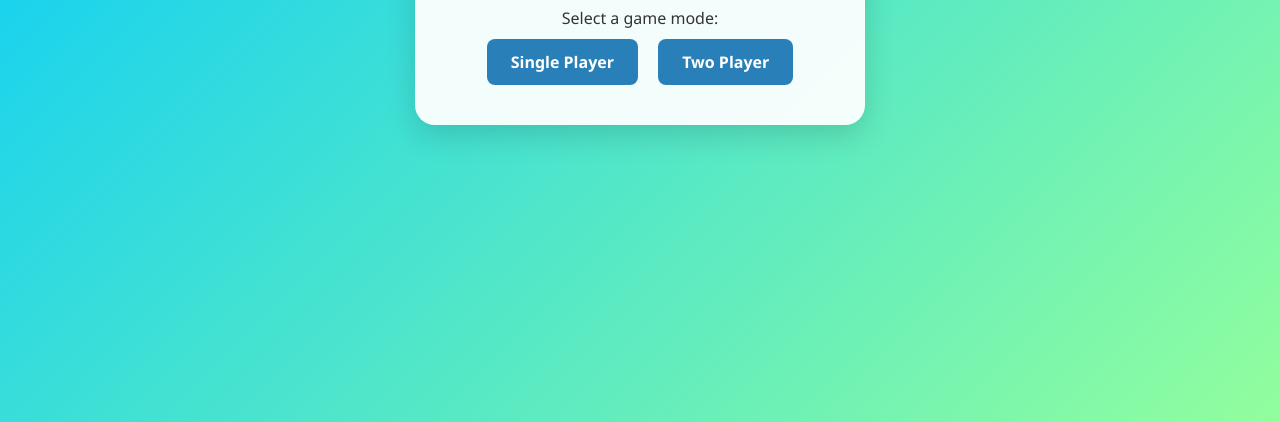
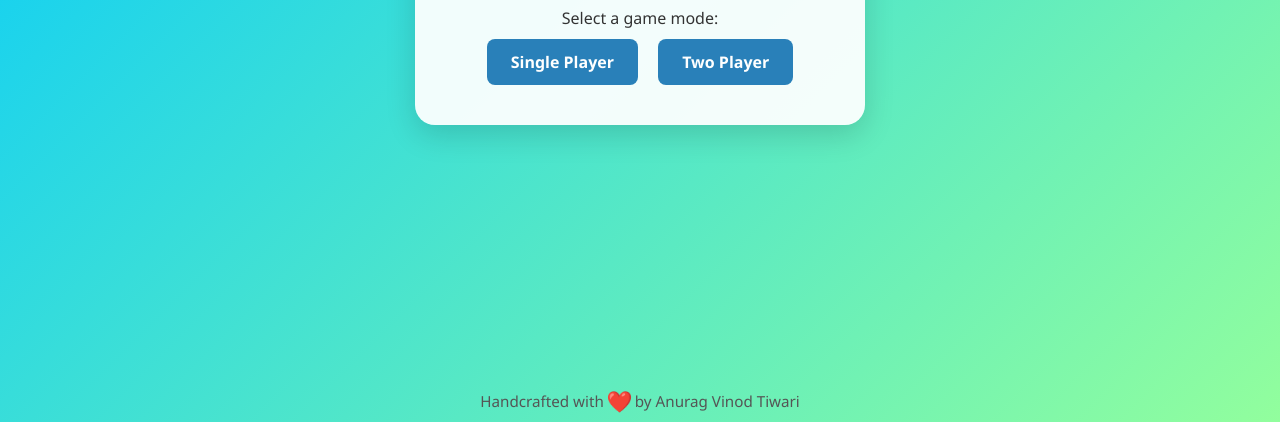
Before and after one commit to anurag-tiwari-iiest/advanced-tic-tac-toe, a plain HTML site: page index.html in a window 1280 px wide. Shown: the part 378-800 px from the top of the page. Drawn offline with Linux system fonts and the light colour scheme.

Commit message:
New commit

```diff
--- a/index.html
+++ b/index.html
@@ -15,5 +15,12 @@
       <a href="twoplayer.html" class="btn">Two Player</a>
     </div>
   </div>
+
+  <footer class="footer">
+    <p class="footer-text">
+      Handcrafted with <span class="heart">❤️</span> by Anurag Vinod Tiwari
+    </p>
+  </footer>
+
 </body>
 </html>
```
Also changed, not shown: singleplayer.html (+7 -0 lines).
